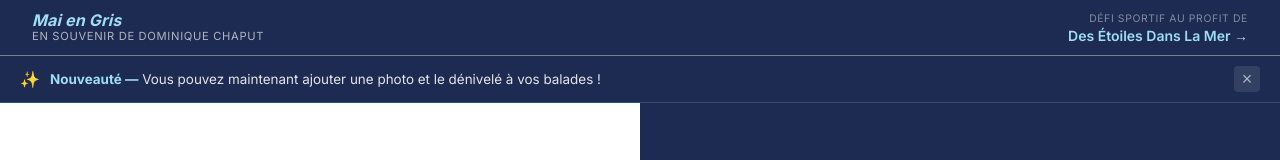
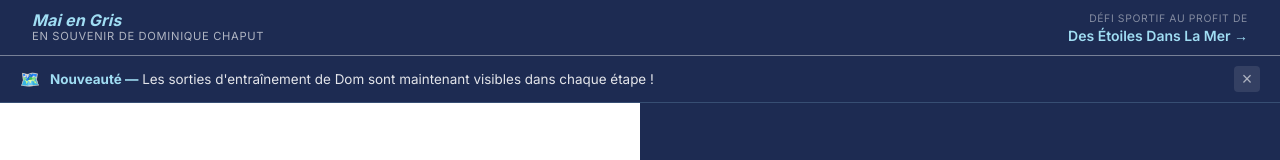
Before and after one commit to MarineChap/maiEnGris, a React (Vite) app: page / in a window 1280 px wide. Shown: the top 160 px of the page. Built offline with nearby package versions, Linux system fonts and the light colour scheme; no server answers; the database is empty.

Commit message:
ajoute le message d'annonce

```diff
--- a/src/components/layout/UpdateBanner.jsx
+++ b/src/components/layout/UpdateBanner.jsx
@@ -2,7 +2,7 @@ import { useState, useEffect } from 'react'
 import { motion, AnimatePresence } from 'framer-motion'
 import '../../styles/UpdateBanner.css'
 
-const CURRENT_VERSION = 'v2'
+const CURRENT_VERSION = 'v3'
 
 export default function UpdateBanner() {
   const [visible, setVisible] = useState(false)
@@ -29,9 +29,9 @@ export default function UpdateBanner() {
           exit={{ opacity: 0, y: -32 }}
           transition={{ type: 'spring', damping: 22, stiffness: 280 }}
         >
-          <span className="update-banner__icon">✨</span>
+          <span className="update-banner__icon">🗺️</span>
           <p className="update-banner__text">
-            <strong>Nouveauté —</strong> Vous pouvez maintenant ajouter une photo et le dénivelé à vos balades&nbsp;!
+            <strong>Nouveauté —</strong> Les sorties d'entraînement de Dom sont maintenant visibles dans chaque étape&nbsp;!
           </p>
           <button
             className="update-banner__close"
```
